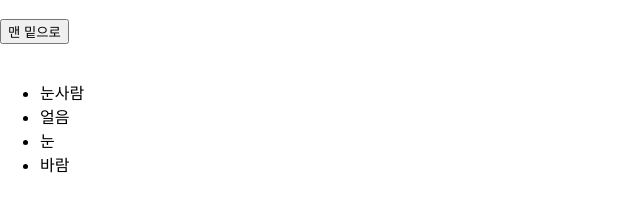
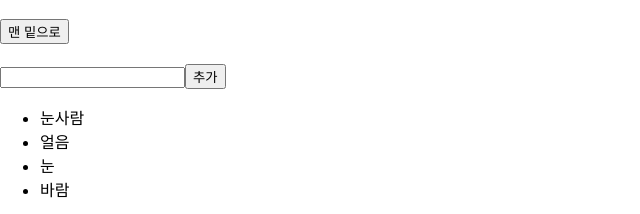
Before and after one commit to dohy-9443/ReactExample, a React (Create React App) app in the folder hello-react/: page / in a window 1280 px wide. Shown: the part 681-895 px from the top of the page, without its empty margins (0-640 px from the left). Before the commit the page ends 873 px from the top, so only its background shows below. Built offline with nearby package versions, Linux system fonts and the light colour scheme.

Commit message:
데이터 추가 기능 구현

```diff
--- a/hello-react/src/IterationSample.js
+++ b/hello-react/src/IterationSample.js
@@ -10,8 +10,25 @@ const IterationSample = () => {
   const [inputText, setInputText] = useState('');
   const [nextId, setNextId] = useState(5);
 
+  const onChange = (e) => setInputText(e.target.value);
+  const onClick = () => {
+    const nextNames = names.concat({
+      id: nextId,
+      text: inputText,
+    });
+    setNextId(nextId + 1);
+    setNames(nextNames);
+    setInputText('');
+  };
+
   const namesList = names.map((name) => <li key={name.id}>{name.text}</li>);
-  return <ul>{namesList}</ul>;
+  return (
+    <>
+      <input value={inputText} onChange={onChange} />
+      <button onClick={onClick}>추가</button>
+      <ul>{namesList}</ul>
+    </>
+  );
 };
 
 export default IterationSample;
```
